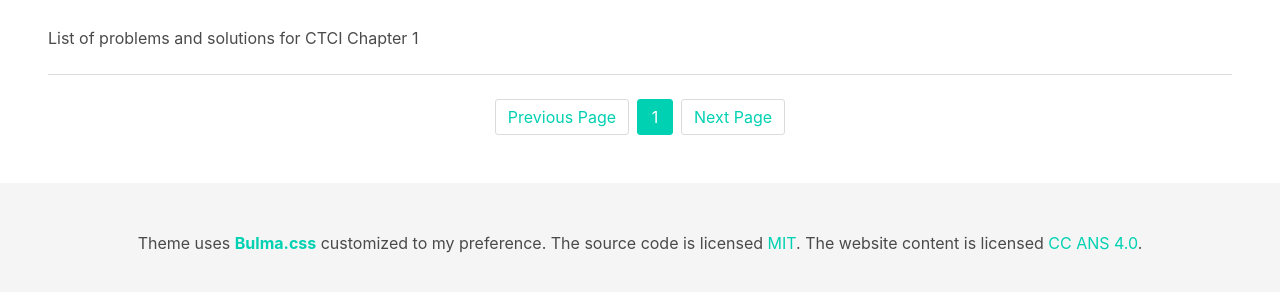
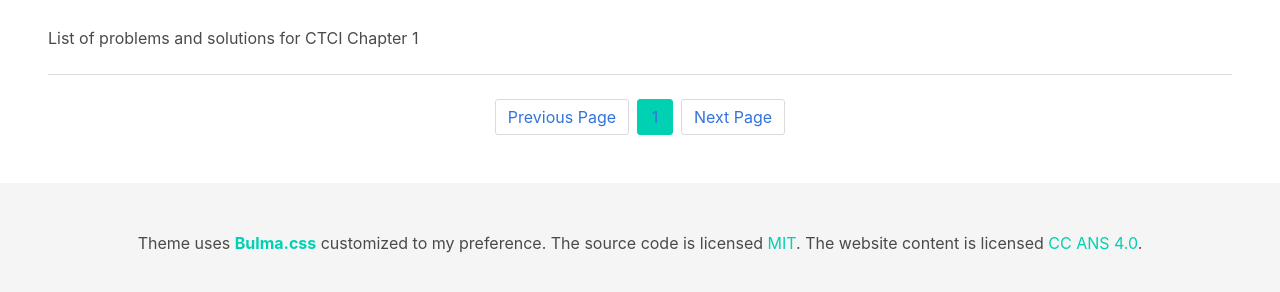
Before and after one commit to saravanaram/saravanaram.github.io, a Jekyll site: the page built from index.html, in a window 1280 px wide. Shown: the part 341-633 px from the top of the page. Built offline with Jekyll 4.4.1, drawn with Linux system fonts in a browser that asks for light colours; the list of posts is cut into pages by our own code.

Commit message:
Update index.html

```diff
--- a/index.html
+++ b/index.html
@@ -32,14 +32,14 @@ layout: default
         {% endfor %}
         <nav class="pagination is-centered is-dark">
               <ul class="pagination-list has-text-dark">
-            <li><a {% if paginator.previous_page %}href="{{ site.baseurl }}{{  paginator.previous_page_path }}"{% endif %} class="pagination-previous {% if paginator.previous_page %}{% else %} is-disabled {% endif %}">Previous Page</a></li>
+            <li><a {% if paginator.previous_page %}href="{{ site.baseurl }}{{  paginator.previous_page_path }}"{% endif %} class="pagination-previous {% if paginator.previous_page %}{% else %} is-disabled {% endif %} has-text-info">Previous Page</a></li>
 
                 {% for page in (1..paginator.total_pages) %}
                 <li>
-                    <a {% if page == paginator.page %}{% else %} href="{% if page == 1 %}../{% else %}{% if paginator.page != 1 %}../{% endif %}{{ page }}{% endif %}" {% endif %} class="pagination-link {% if page == paginator.page %} is-current {% endif %}">{{ page }}</a>
+                    <a {% if page == paginator.page %}{% else %} href="{% if page == 1 %}../{% else %}{% if paginator.page != 1 %}../{% endif %}{{ page }}{% endif %}" {% endif %} class="pagination-link {% if page == paginator.page %} is-current {% endif %} has-text-info">{{ page }}</a>
                 </li>
                 {% endfor %}
-            <li><a {% if paginator.next_page %}href="{{ site.baseurl }}{{  paginator.next_page_path }}"{% endif %} class="pagination-next {% if paginator.next_page %}{% else %} is-disabled {% endif %}">Next Page</a></li>
+            <li><a {% if paginator.next_page %}href="{{ site.baseurl }}{{  paginator.next_page_path }}"{% endif %} class="pagination-next {% if paginator.next_page %}{% else %} is-disabled {% endif %} has-text-info">Next Page</a></li>
 </ul>
         </nav>
     </div>
```
